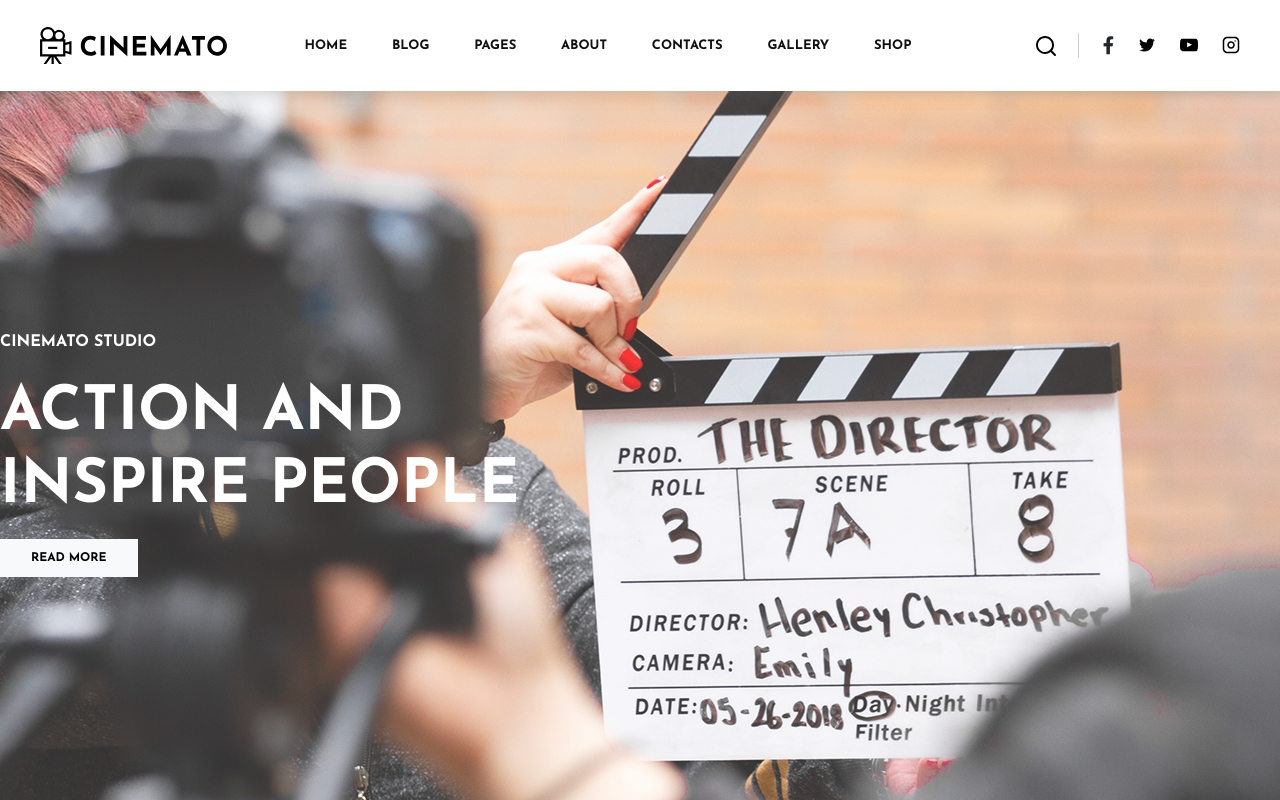
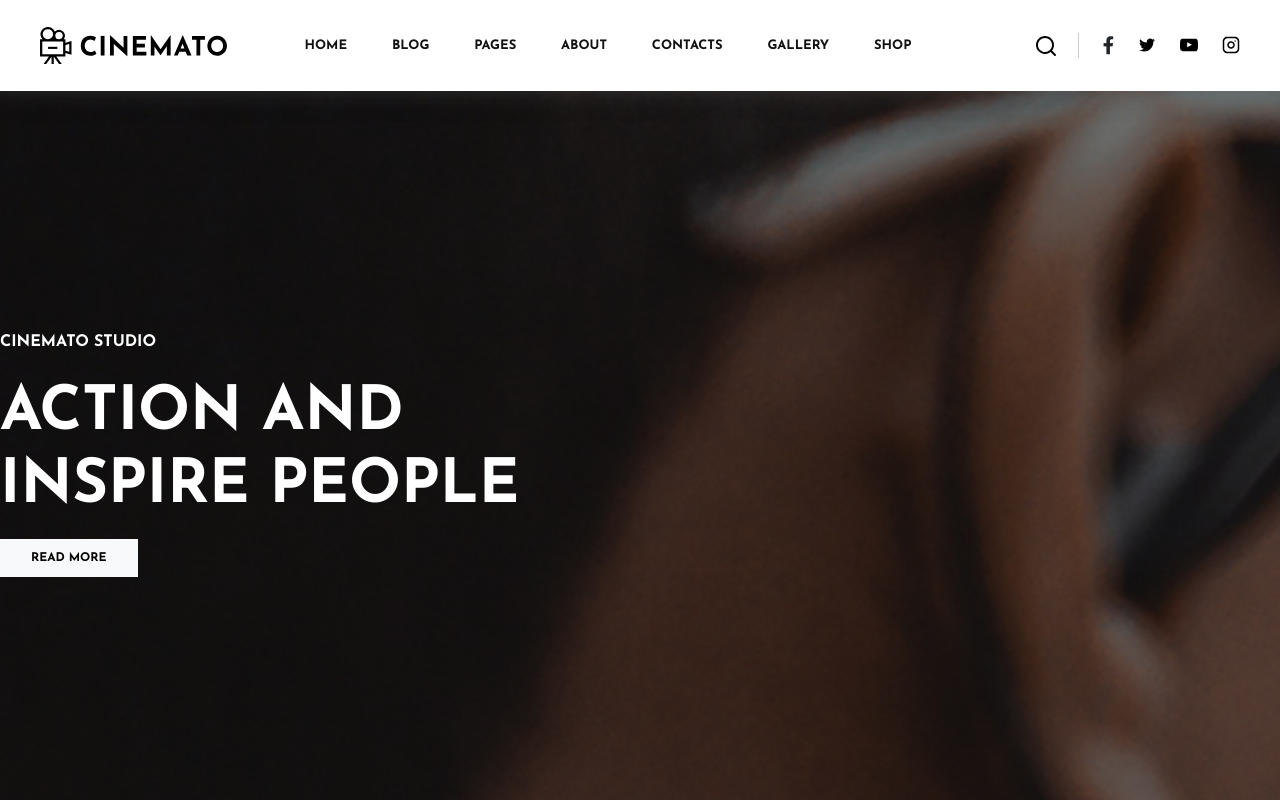
Before and after one commit to MarioSantoro/proj-html-vuejs, a Vue app: page / in a window 1280 px wide. Shown: the top 800 px of the page. Built offline with nearby package versions, Linux system fonts and the light colour scheme.

Commit message:
add carousel on descriptionmembers

```diff
--- a/src/components/AppHeader.vue
+++ b/src/components/AppHeader.vue
@@ -48,6 +48,7 @@ export default {
 header {
     height: 90.98px;
     position: fixed;
+    z-index: 3;
     width: 100%;
     box-shadow: 0px -20px 30px 6px #000;
     -moz-box-shadow: 0px -20px 30px 6px #000;
--- a/src/components/DescriptionMember.vue
+++ b/src/components/DescriptionMember.vue
@@ -5,18 +5,22 @@
                 <img class="wrapper" src="../assets/image (20).svg" alt="Wrapper image">
             </div>
             <div class="content d-flex justify-content-center align-items-center text-center mt-4">
-                <div v-for="member in dataMemberlist" class="member">
-                    <div v-if="member.visible === true" class="text">
-                        <p>{{ member.description }}</p>
+                <div class="member">
+                    <div class="text ">
+                        <p>{{ dataMemberlist[ActiveIndex].description }}</p>
                         <div class="profile d-flex text-center align-items-center justify-content-center my-4">
                             <div class="image">
-                                <img :src="getImagePath(member.image)" alt="member image">
+                                <img :src="getImagePath(dataMemberlist[ActiveIndex].image)" alt="member image">
                             </div>
                             <div class="name text-start">
-                                <h6 class="text-uppercase">{{ member.nameMember }}</h6>
-                                <p>{{ member.role }}</p>
+                                <h6 class="text-uppercase">{{ dataMemberlist[ActiveIndex].nameMember }}</h6>
+                                <p>{{ dataMemberlist[ActiveIndex].role }}</p>
                             </div>
                         </div>
+                    </div>
+                    <div class="dot">
+                        <i v-for="(member, index) in dataMemberlist" class="fa-solid fa-circle" @click="goToImage(index)"
+                            :class="ActiveIndex === index ? 'active' : ''"></i>
                     </div>
                 </div>
             </div>
@@ -33,36 +37,31 @@ export default {
                     nameMember: 'John Doe',
                     role: "Designer",
                     description: "Curabitur bibendum ex ut sapien blandit viverra. Nunc lobortis mi dui, idEtiam tempor sit amet metus in bibendum. Nunc eros risus, pellentesque a augue Pellentesque fringilla eget mi eu mollis. Mauris commodo.",
-                    visible: true,
                 },
                 {
-                    image: '01.jpg',
+                    image: '02.jpg',
                     nameMember: 'John Doe',
                     role: "Designer",
                     description: "Curabitur bibendum ex ut sapien blandit viverra. Nunc lobortis mi dui, idEtiam tempor sit amet metus in bibendum. Nunc eros risus, pellentesque a augue Pellentesque fringilla eget mi eu mollis. Mauris commodo.",
-                    visible: false,
                 },
                 {
-                    image: '01.jpg',
+                    image: '03.jpg',
                     nameMember: 'John Doe',
                     role: "Designer",
                     description: "Curabitur bibendum ex ut sapien blandit viverra. Nunc lobortis mi dui, idEtiam tempor sit amet metus in bibendum. Nunc eros risus, pellentesque a augue Pellentesque fringilla eget mi eu mollis. Mauris commodo.",
-                    visible: false,
                 },
-                {
-                    image: '01.jpg',
-                    nameMember: 'John Doe',
-                    role: "Designer",
-                    description: "Curabitur bibendum ex ut sapien blandit viverra. Nunc lobortis mi dui, idEtiam tempor sit amet metus in bibendum. Nunc eros risus, pellentesque a augue Pellentesque fringilla eget mi eu mollis. Mauris commodo.",
-                    visible: false,
-                },
-            ]
+            ],
+            ActiveIndex: 0,
         }
     },
     methods: {
         getImagePath: function (img) {
             return new URL(`../assets/${img}`, import.meta.url).href;
         },
+
+        goToImage(Index) {
+            this.ActiveIndex = Index;
+        }
     }
 }
 </script>
@@ -90,6 +89,16 @@ div.background {
                 width: 100%;
                 height: 100%;
             }
+        }
+
+        div.dot i {
+            font-size: 10px;
+            margin-right: .77rem;
+            color: $ColorGray;
+        }
+
+        div.dot i.active {
+            color: $ColorWhite;
         }
 
         img.wrapper {
--- a/src/components/Jumbotron.vue
+++ b/src/components/Jumbotron.vue
@@ -20,7 +20,7 @@ export default {
 div.jumbotron {
     height: 900px;
     width: 100%;
-    background-image: url(../assets/blog01.jpg);
+    background-image: url(../assets/bredcum-img.jpg);
     background-size: cover;
     color: $ColorWhite;
     font-weight: bolder;
```
